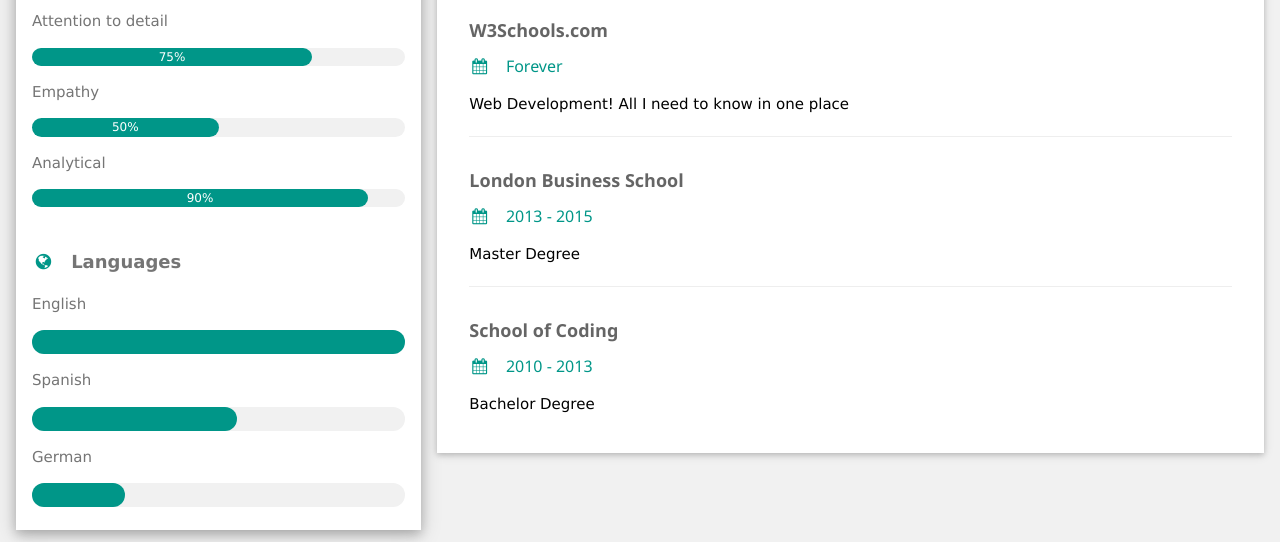
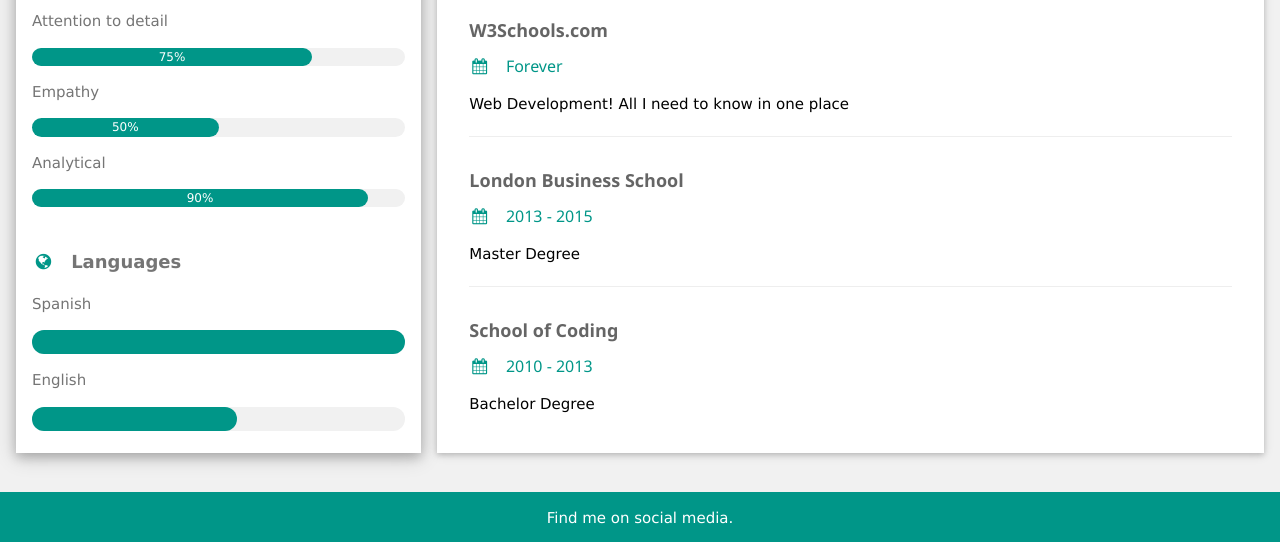
Before and after one commit to Organization-Jose-AndresQA/CVPROYECT, a plain HTML site: page index.html in a window 1280 px wide. Shown: the part 710-1252 px from the top of the page. Drawn offline with nearby package versions, Linux system fonts and the light colour scheme.

Commit message:
https://bootcampqajose.atlassian.net/browse/CVP-4 Languages
Languages page

```diff
--- a/index.html
+++ b/index.html
@@ -65,17 +65,13 @@
 
                         <p class="w3-large w3-text-theme"><b><i
                                     class="fa fa-globe fa-fw w3-margin-right w3-text-teal"></i>Languages</b></p>
-                        <p>English</p>
+                        <p>Spanish</p>
                         <div class="w3-light-grey w3-round-xlarge">
                             <div class="w3-round-xlarge w3-teal" style="height:24px;width:100%"></div>
                         </div>
-                        <p>Spanish</p>
+                        <p>English</p>
                         <div class="w3-light-grey w3-round-xlarge">
                             <div class="w3-round-xlarge w3-teal" style="height:24px;width:55%"></div>
-                        </div>
-                        <p>German</p>
-                        <div class="w3-light-grey w3-round-xlarge">
-                            <div class="w3-round-xlarge w3-teal" style="height:24px;width:25%"></div>
                         </div>
                         <br>
                     </div>
```
